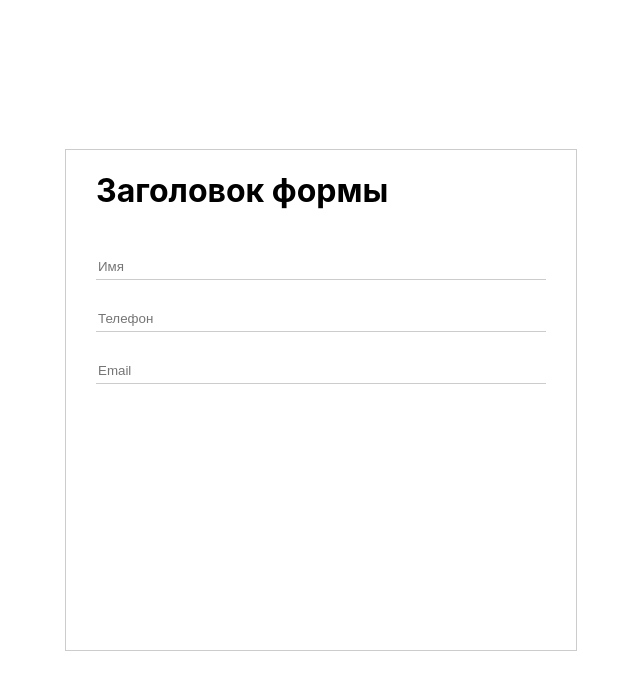
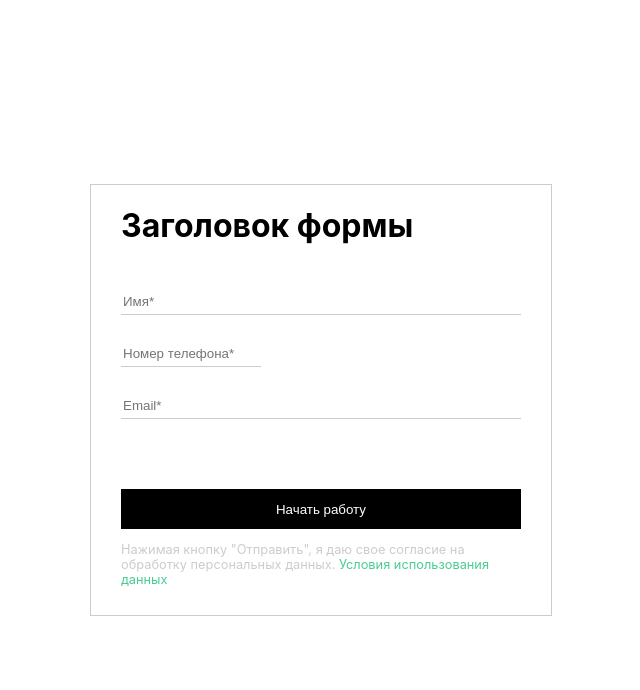
Before and after one commit to justLbee/test-app, a React app: page / in a window 1280 px wide. Shown: the top 690 px of the page, without its empty margins (319-959 px from the left). Built offline with nearby package versions, Linux system fonts and the light colour scheme.

Commit message:
Button Добавлена и стилизована кнопка. Добавлена ссылка на скачивание

```diff
--- a/src/assets/index.module.scss
+++ b/src/assets/index.module.scss
@@ -26,9 +26,38 @@ code {
   }
 
   .formWindowWrapper {
-    width: 450px;
-    height: 500px;
+    min-width: 350px;
+    width: 400px;
+    height: 430px;
     border: 1px solid #ccc;
     padding: 0 30px;
+
+    p {
+      font-size: 0.8rem;
+      color: #ccc;
+    }
+
+    a {
+      color: #49cc90;
+      text-decoration: none;
+    }
+
+    a:hover {
+      color: #19be6b
+    }
+  }
+
+  .btnSubmit input {
+    width: 100%;
+    height: 2.5rem;
+    margin-top: 10%;
+
+    background-color: #000;
+    color: #fff;
+    border: 0;
+
+    .btnSubmit input:hover {
+      cursor: pointer;
+    }
   }
 }
--- a/src/components/SubmitForm/index.js
+++ b/src/components/SubmitForm/index.js
@@ -1,7 +1,7 @@
-import React, { Component }   from "react";
-import { connect }            from "react-redux"
+import React, { Component } from "react";
+import { connect }          from "react-redux"
 
-import { inputStateChanged }             from "../../actions";
+import { inputStateChanged } from "../../actions";
 
 import Input from "../UI/Input";
 
@@ -20,6 +20,7 @@ class SubmitForm extends Component {
                        errorMessgae={ control.errorMessage }
                        shouldValidate={ !!control.validation }
                        key={ controlName + index }
+                       size={control.size}
                        onChange={ event => this.props.onChangeHandler(controlName, event.target.value) }
                 />
             )
@@ -32,6 +33,18 @@ class SubmitForm extends Component {
                 <h1>Заголовок формы</h1>
                 <form>
                     { this.renderInputs() }
+
+                    <div className={ classes.btnSubmit }>
+                        <input
+                            type={ 'submit' }
+                            value={'Начать работу'}
+                        />
+                    </div>
+
+                    <p>
+                        Нажимая кнопку "Отправить", я даю свое согласие на обработку персональных данных.
+                        <a href={"/uploads/test.docx"} target={'_blank'}> Условия использования данных</a>
+                    </p>
                 </form>
             </div>
         )
--- a/src/components/UI/Input/index.js
+++ b/src/components/UI/Input/index.js
@@ -13,6 +13,11 @@ const Input = props => {
 
     if (isInvalid(props)) {
         cls.push(classes.invalid);
+    }
+
+    console.log(props);
+    if(props.size && props.size === 'small') {
+        cls.push(classes.phoneInput);
     }
 
     return (
--- a/src/components/UI/Input/input.module.scss
+++ b/src/components/UI/Input/input.module.scss
@@ -25,3 +25,7 @@
     border-bottom-color: #f01f30;
   }
 }
+
+.phoneInput {
+  width: 35%;
+}
--- a/src/reducers/index.js
+++ b/src/reducers/index.js
@@ -1,10 +1,8 @@
 import { combineReducers } from "redux";
 
-// import formControls from "./formControls";
 import inputReducer from "./input-reducer"
 
 const allReducers = combineReducers({
-    // formControls,
     inputReducer
 });
 
--- a/src/reducers/input-reducer.js
+++ b/src/reducers/input-reducer.js
@@ -5,10 +5,11 @@ const initialState = {
     name : {
         value       : '',
         type        : 'text',
-        placeholder : 'Имя',
+        placeholder : 'Имя*',
         errorMessage: 'Поле не может быть пустым',
         valid       : false,
         touched     : false,
+        size        : 'big',
         validation  : {
             required : true,
             minLength: 1,
@@ -18,10 +19,11 @@ const initialState = {
     phone: {
         value       : '',
         type        : 'text',
-        placeholder : 'Телефон',
+        placeholder : 'Номер телефона*',
         errorMessage: 'Введите корректный пароль',
         valid       : false,
         touched     : false,
+        size        : 'small',
         validation  : {
             required: true,
             phone   : true
@@ -30,10 +32,11 @@ const initialState = {
     email: {
         value       : '',
         type        : 'email',
-        placeholder : 'Email',
+        placeholder : 'Email*',
         errorMessage: 'Введите корректный email',
         valid       : false,
         touched     : false,
+        size        : 'big',
         validation  : {
             required: true,
             email   : true
@@ -75,7 +78,7 @@ function checkText(value, type) {
         return value.replace(phoneRegex, '');
     }
 
-    if(type.name) {
+    if (type.name) {
         const nameRegex = /[^а-яё ]/i;
 
         return value.replace(nameRegex, '');
```
Also changed, not shown: 1 other file (tests, documents, lock files or other folders).
